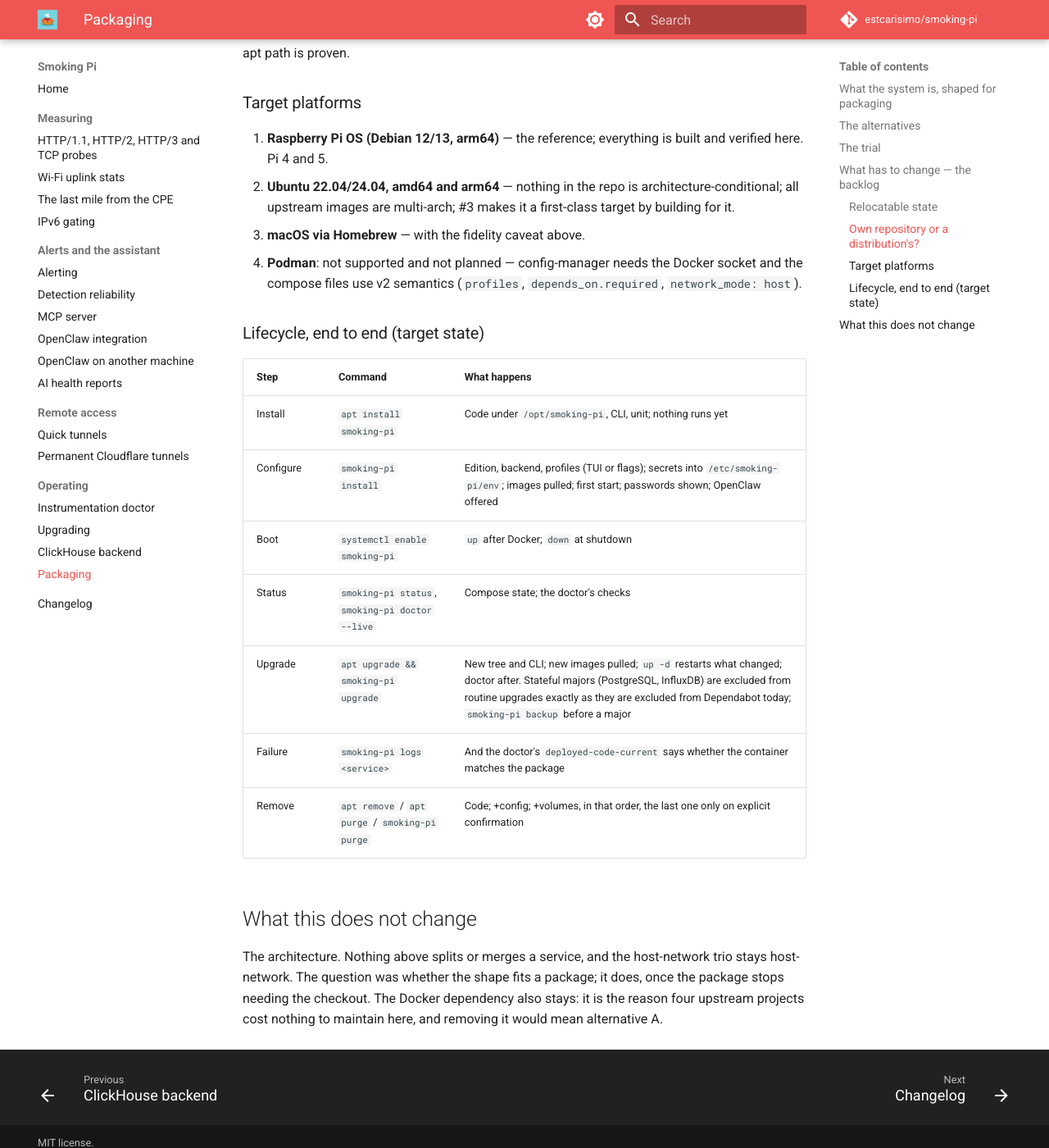
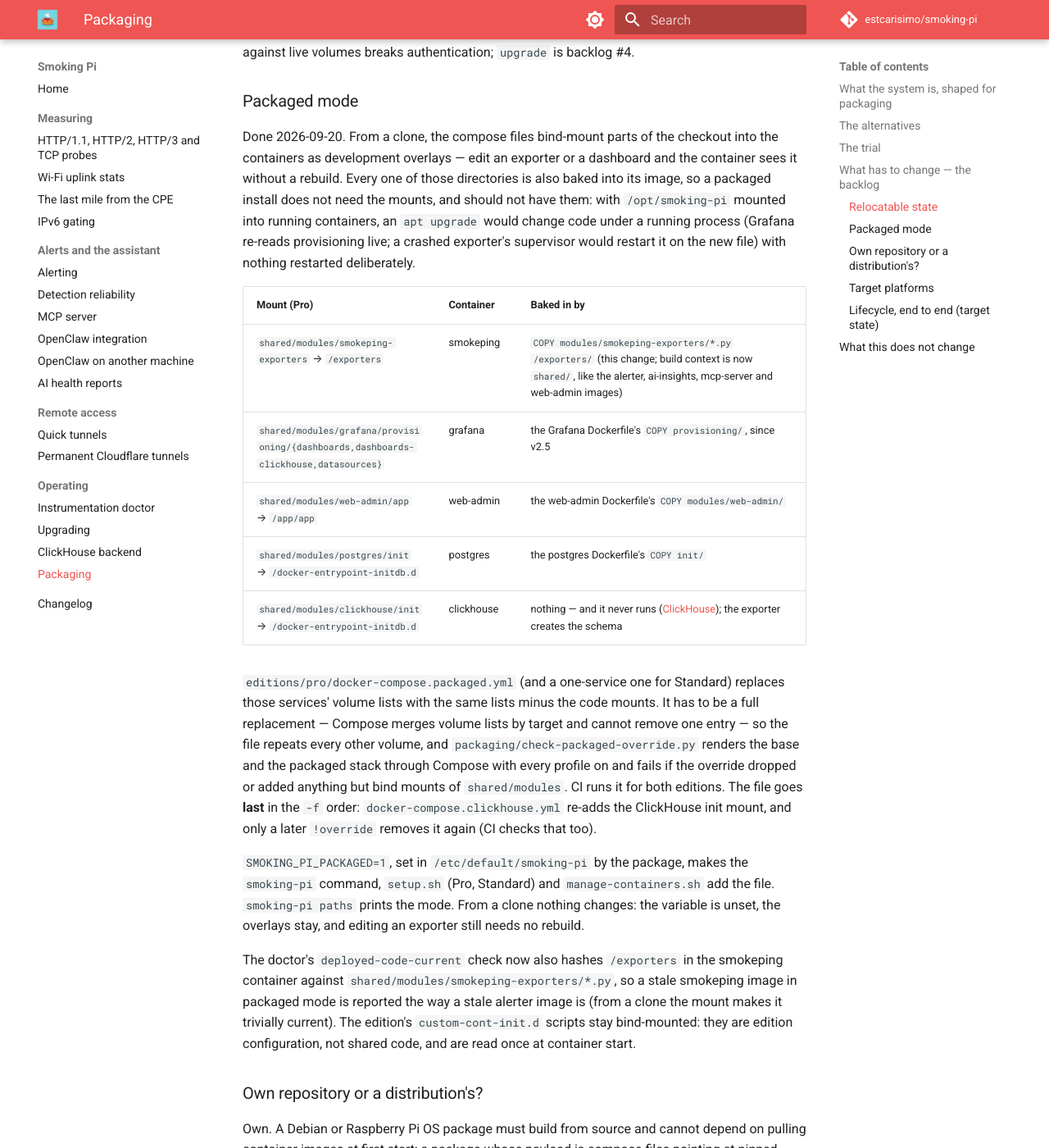
Before and after one commit to estcarisimo/smoking-pi, an MkDocs documentation site: the page built from docs/packaging.md, in a window 1280 px wide and 1400 px high, scrolled down 7211 px. Shown: the whole window at 82% size. Built offline with MkDocs 1.6.1 and Material for MkDocs 9.7.7, drawn with Linux system fonts in a browser that asks for light colours; comment, search, counter and statistics services are not loaded; some of the changed text lies outside the part shown.

Commit message:
feat: packaged mode runs no source bind-mounts — exporters baked into the smokeping image, an override drops the seven code mounts
Packaging backlog #2 (docs/packaging.md). From a clone, seven directories
of shared/modules are bind-mounted into the Pro containers as development
overlays: exporters, three Grafana provisioning trees, the web-admin app
package, the PostgreSQL and ClickHouse init SQL. Every one but the
exporters was already baked into its image; now they are too (COPY from a
shared/ build context, like the four Python images; CI builds it).

docker-compose.packaged.yml (Pro; one service for Standard) replaces those
services' volume lists without the code mounts. SMOKING_PI_PACKAGED=1, set
by the package in /etc/default/smoking-pi, makes the CLI, setup.sh and
manage-containers.sh add it last (docker-compose.clickhouse.yml re-adds
its init mount; only a later !override removes it).

A Compose override can only replace a volume list, never remove one entry,
so packaging/check-packaged-override.py renders both stacks with every
profile on and fails if the override drops or adds anything but bind
mounts of shared/modules; CI runs it for both editions. The doctor's
deployed-code-current hashes /exporters in the smokeping container too,
with the rebuild hint naming the service.

Verified on the Pi: the rebuilt image carries the five exporters and no
tests/caches (hashes identical to the checkout); smokeping recreated in
packaged mode ran all four exporters from the baked copy with no source
mount and doctor --live reported 37 deployed files current; then returned
to development mode. From a clone nothing changes.

Co-Authored-By: Claude Opus 5 <noreply@anthropic.com>

```diff
--- a/docs/packaging.md
+++ b/docs/packaging.md
@@ -124,7 +124,8 @@ What the trial shows cannot work yet — each is a backlog item below:
    into `/opt`, which works but means the package is the code the
    containers run — fine for a package, but the "dev mount" comment on
    web-admin is then a lie, and an `apt upgrade` changes code inside a
-   running container without a restart.
+   running container without a restart. **Closed by backlog #2
+   (2026-09-20) — see [Packaged mode](#packaged-mode) below.**
 4. **config-manager writes generated output as root** into a directory the
    package owns; upgrades would tread on it. It belongs in `/var/lib`.
 5. **Helper scripts hard-code `pro-influxdb-1`, `pro_default`,
@@ -139,7 +140,7 @@ rough engineer-days for someone who knows the repo.
 | # | Change | Cost | Unblocks |
 | --- | --- | --- | --- |
 | 1 | **Relocatable state — done (2026-09-20).** `SMOKING_PI_CONFIG_DIR` (default `./config-manager/config`), `SMOKING_PI_OUTPUT_DIR`, `SMOKING_PI_ENV_FILE` honored by the compose files (`${VAR:-default}` in every bind mount), by `setup.sh`/`generate-passwords.sh`/`show-passwords.sh`/`manage-containers.sh` (`--env-file`) and by the CLI. `editions/pro/config-manager/{config,output}` are no longer tracked; the seed set is `config-manager/templates/`, which bootstrap copies into an empty config dir on first start (it always did — the plan's "seeds move to the module defaults" pointed at a stale third copy, now deleted). Packaged layout: `/etc/smoking-pi/{env,config}`, `/var/lib/smoking-pi/output`, set in `/etc/default/smoking-pi`. Also ended the "runtime churn in `git status`" nuisance on the reference Pi. Details: [Relocatable state](#relocatable-state). | 2 | everything below; in-place upgrades |
-| 2 | **No source mounts in packaged mode.** A `docker-compose.packaged.yml` override that drops the web-admin app mount and bakes the exporters into the smokeping image (`COPY` in the Dockerfile; the `:/exporters:ro` mount stays for development). | 1 | #3, upgrades that restart what changed |
+| 2 | **No source mounts in packaged mode — done (2026-09-20).** The exporters are baked into the smokeping image (`COPY` from a `shared/` build context; the `:/exporters:ro` mount stays for development); `docker-compose.packaged.yml` (Pro, Standard) drops every bind mount of `shared/modules` — seven in Pro: exporters, three Grafana provisioning directories, the web-admin `app` package, the PostgreSQL and ClickHouse init SQL, all of which the images already carry. `SMOKING_PI_PACKAGED=1` (set by the package) makes the CLI, `setup.sh` and `manage-containers.sh` add it, last. `packaging/check-packaged-override.py` renders both and fails if the override drops anything else; the doctor's `deployed-code-current` now also hashes `/exporters`. Details: [Packaged mode](#packaged-mode). | 1 | #3, upgrades that restart what changed |
 | 3 | **Published multi-arch images.** A release workflow building all nine images for `linux/arm64` and `linux/amd64` on tag (`docker/build-push-action`, native arm64 runners rather than QEMU for the matplotlib images) to `ghcr.io/estcarisimo/smoking-pi/<service>:<version>`. Compose files gain `image:` next to `build:` with `SMOKING_PI_VERSION`; `pull_policy: missing` so a clone still builds. Closes the CI gap where five images are never built at all. | 2–3 | a first start measured in seconds; Dependabot-driven rebuilds become releases |
 | 4 | **The `smoking-pi` command and unit, for real.** The prototype (`packaging/smoking-pi`) grows `upgrade` (pull images, `up -d`, doctor), `purge` (volumes, with a typed confirmation), `backup`/`restore` (the `pg_dumpall` + volume tar that `docs/upgrades.md` describes by hand). `install` is the installer the roadmap asks for: whiptail TUI on a terminal, flags for automation, edition/database/profile choice, an OpenClaw step that offers the skill install, passwords printed at the end. Shell-syntax CI covers it; add a `bats` smoke test. | 2 | the "instalador CLI/TUI" roadmap item |
 | 5 | **A release that produces the package.** `nfpm` (or the trial script) in the release workflow on tag: `.deb` attached to the GitHub release, plus an apt repository on GitHub Pages (`reprepro`, signed with a key in Actions secrets) so `apt upgrade` sees new versions. Version embedded in the package and in `smoking-pi version`. | 1–2 | `apt install smoking-pi` |
@@ -198,6 +199,50 @@ hardcoded again.
 regenerating secrets against live volumes breaks authentication; `upgrade`
 is backlog #4.
 
+### Packaged mode
+
+Done 2026-09-20. From a clone, the compose files bind-mount parts of the
+checkout into the containers as development overlays — edit an exporter or
+a dashboard and the container sees it without a rebuild. Every one of those
+directories is also baked into its image, so a packaged install does not
+need the mounts, and should not have them: with `/opt/smoking-pi` mounted
+into running containers, an `apt upgrade` would change code under a running
+process (Grafana re-reads provisioning live; a crashed exporter's supervisor
+would restart it on the new file) with nothing restarted deliberately.
+
+| Mount (Pro) | Container | Baked in by |
+| --- | --- | --- |
+| `shared/modules/smokeping-exporters` → `/exporters` | smokeping | `COPY modules/smokeping-exporters/*.py /exporters/` (this change; build context is now `shared/`, like the alerter, ai-insights, mcp-server and web-admin images) |
+| `shared/modules/grafana/provisioning/{dashboards,dashboards-clickhouse,datasources}` | grafana | the Grafana Dockerfile's `COPY provisioning/`, since v2.5 |
+| `shared/modules/web-admin/app` → `/app/app` | web-admin | the web-admin Dockerfile's `COPY modules/web-admin/` |
+| `shared/modules/postgres/init` → `/docker-entrypoint-initdb.d` | postgres | the postgres Dockerfile's `COPY init/` |
+| `shared/modules/clickhouse/init` → `/docker-entrypoint-initdb.d` | clickhouse | nothing — and it never runs ([ClickHouse](clickhouse.md)); the exporter creates the schema |
+
+`editions/pro/docker-compose.packaged.yml` (and a one-service one for
+Standard) replaces those services' volume lists with the same lists minus
+the code mounts. It has to be a full replacement — Compose merges volume
+lists by target and cannot remove one entry — so the file repeats every
+other volume, and `packaging/check-packaged-override.py` renders the base
+and the packaged stack through Compose with every profile on and fails if
+the override dropped or added anything but bind mounts of `shared/modules`.
+CI runs it for both editions. The file goes **last** in the `-f` order:
+`docker-compose.clickhouse.yml` re-adds the ClickHouse init mount, and only
+a later `!override` removes it again (CI checks that too).
+
+`SMOKING_PI_PACKAGED=1`, set in `/etc/default/smoking-pi` by the package,
+makes the `smoking-pi` command, `setup.sh` (Pro, Standard) and
+`manage-containers.sh` add the file. `smoking-pi paths` prints the mode.
+From a clone nothing changes: the variable is unset, the overlays stay, and
+editing an exporter still needs no rebuild.
+
+The doctor's `deployed-code-current` check now also hashes `/exporters` in
+the smokeping container against `shared/modules/smokeping-exporters/*.py`,
+so a stale smokeping image in packaged mode is reported the way a stale
+alerter image is (from a clone the mount makes it trivially current). The
+edition's `custom-cont-init.d` scripts stay bind-mounted: they are
+edition configuration, not shared code, and are read once at container
+start.
+
 ### Own repository or a distribution's?
 
 Own. A Debian or Raspberry Pi OS package must build from source and cannot
```
Also changed, not shown: AGENTS.md (+8 -4 lines), CHANGELOG.md (+21 -0 lines), 15 other files.
